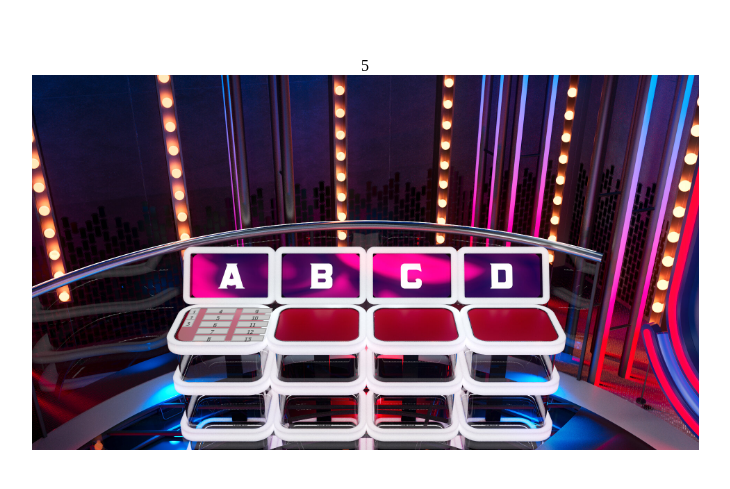
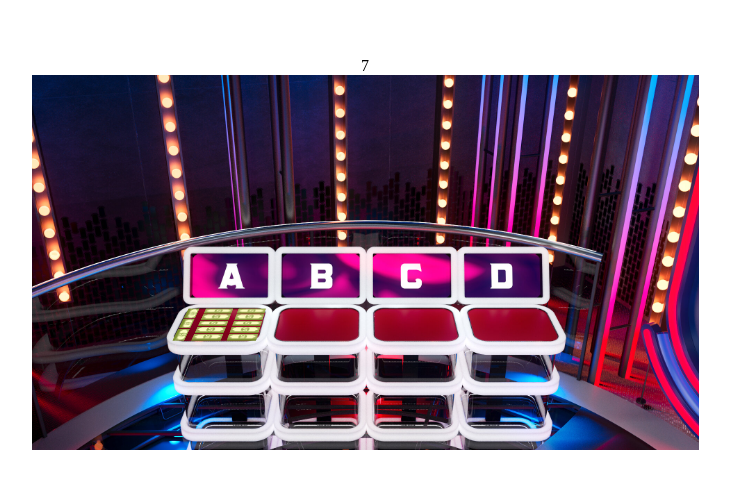
Before and after one commit to selcet/money-stack-poc, a React (Create React App) app: page / in a window 1280 px wide. Shown: the part 147-636 px from the top of the page, without its empty margins (275-1005 px from the left). Built offline with nearby package versions, Linux system fonts and the light colour scheme.

Commit message:
LH-46672: [MDL POC] money stack in few layers

```diff
--- a/src/bet-place/bet-place.component.tsx
+++ b/src/bet-place/bet-place.component.tsx
@@ -52,7 +52,7 @@ export class BetPlace extends PureComponent<BetPlaceProps> {
     return (
       <div className={classes} key={index}>
         <div className="mdl-mp-bet-place__column mdl-mp-bet-place__column_left">
-          {this.renderMoneyStack(left)}
+          {this.renderMoneyStack(left, 'left')}
         </div>
         <div className="mdl-mp-bet-place__column mdl-mp-bet-place__column_center">
           {this.renderMoneyStack(center)}
@@ -64,10 +64,10 @@ export class BetPlace extends PureComponent<BetPlaceProps> {
     )
   }
 
-  private renderMoneyStack(moneyStack: string[]): ReactNode {
+  private renderMoneyStack(moneyStack: string[], orientation?: string): ReactNode {
     return moneyStack.map((amount, index) =>
       <div className="mdl-mp-bet-place__money-stack" key={index}>
-        <MoneyStack amount={amount}/>
+        <MoneyStack orientation={orientation}/>
       </div>
     );
   }
--- a/src/bet-place/bet-place.scss
+++ b/src/bet-place/bet-place.scss
@@ -12,55 +12,48 @@
   }
 
   &__layer {
-    $increment: 1;
-
-    background-color: rgba(255, 255, 255, 0.4);
+    width: 100%;
+    height: 100%;
     box-sizing: border-box;
-    //border: 1px solid #0000007a;
     border-radius: 0.4375em 0.5625em 0.5625em 0.5625em;
     display: flex;
     flex-basis: 100%;
     justify-content: space-between;
     transform: rotateX(10deg) skew(-23deg) translate(0.5625em, 0);
 
-    //TODO:cssToFix need fix for each next layer of stacks
-    & + &:nth-child(n+1) {
-      $increment: $increment * 2;
-      $value: (#{$increment} + 0.625em);
-
+    &:not(.mdl-mp-bet-place__layer_1) {
       position: absolute;
-      bottom: 0;
-      left: 0;
-      transform: translateY(-(#{$value}));
+      z-index: 1;
     }
   }
 
   &__column {
-    display: flex;
-    flex-wrap: wrap;
-    flex-direction: column;
-
     &_left {
-      flex-basis: 10%;
+      flex-basis: 14%;
 
       .mdl-mp-bet-place__money-stack {
-        //width: 130%;
         width: 100%;
-        height: 0.375em;
-        //transform: rotate(90deg);
-        transform-origin: bottom;
+        height: 33.33%;
+        padding-bottom: 0.0625em;
+
+        &:last-child {
+          padding-bottom: 0;
+        }
       }
     }
 
     &_center,
     &_right {
+      display: flex;
+      flex-wrap: wrap;
+      flex-direction: column;
       flex-basis: 35%;
 
       .mdl-mp-bet-place__money-stack {
-        margin-bottom: 0.1875em;
+        padding-bottom: 0.0625em;
 
         &:last-child {
-          margin-bottom: 0;
+          padding-bottom: 0;
         }
       }
     }
@@ -68,7 +61,7 @@
 
   &__money-stack {
     width: 100%;
-    height: 0.25em;
+    height: 20%;
   }
 
   &_A {
--- a/src/bet-place/money-stack/money-stack.component.tsx
+++ b/src/bet-place/money-stack/money-stack.component.tsx
@@ -1,16 +1,12 @@
 import React from 'react';
-import { PureComponent } from 'react';
+import { FC } from 'react';
 
 import './money-stack.scss';
 
 export type MoneyStackProps = Readonly<{
-  amount: string;
+  orientation?: string
 }>;
 
-export class MoneyStack extends PureComponent<MoneyStackProps> {
-  render() {
-    return (
-      <div className="mdl-mp-money-stack">{this.props.amount}</div>
-    )
-  }
+export const MoneyStack: FC<MoneyStackProps> = ({orientation}) => {
+  return <div className={`mdl-mp-money-stack mdl-mp-money-stack_${orientation}`}/>;
 }
--- a/src/bet-place/money-stack/money-stack.scss
+++ b/src/bet-place/money-stack/money-stack.scss
@@ -1,11 +1,16 @@
 .mdl-mp-money-stack {
   width: 100%;
   height: 100%;
-  background-color: #c7c7c7;
-  border: 0.0625em solid #a7a7a7;
-  border-radius: 0.125em;
-  display: flex;
-  align-items: center;
-  justify-content: center;
-  font-size: 40%;
+  background: url("./images/money-stack_horizontal.svg") no-repeat center;
+  background-size: 100% 100%;
+
+  &_left {
+    background: url("./images/money-stack_vertical.svg") no-repeat center;
+    background-size: 100% 100%;
+  }
+
+  &__image {
+    width: 100%;
+    height: 100%;
+  }
 }
--- a/src/game-area/game-area.component.tsx
+++ b/src/game-area/game-area.component.tsx
@@ -17,7 +17,7 @@ export class MdlPocGameArea extends PureComponent<MdlPocGameArea.Props> {
       'mdl-mp-game-area',
       perspectiveViewToClassName(perspectiveView)
     );
-    const moneyAmount = createMockArray(1, 13);
+    const moneyAmount = createMockArray(1, 26);
 
     return (
       <div className={classes}>
--- a/src/game-area/game-area.scss
+++ b/src/game-area/game-area.scss
@@ -12,10 +12,10 @@
 
   &__bet-place {
     position: absolute;
-    bottom: 28.9%;
-    left: 21.4%;
-    width: 12.5%;
-    height: 2.15em;
+    bottom: 29.1%;
+    left: 21%;
+    width: 12%;
+    height: 2em;
   }
 
   &_view-top-betting {
--- a/src/index.scss
+++ b/src/index.scss
@@ -1,3 +1,9 @@
+*,
+*:before,
+*:after {
+  box-sizing: border-box;
+}
+
 html,
 body {
   margin: 0;
```
Also changed, not shown: src/bet-place/money-stack/images/money-stack_horizontal.svg (added), src/bet-place/money-stack/images/money-stack_vertical.svg (added).
